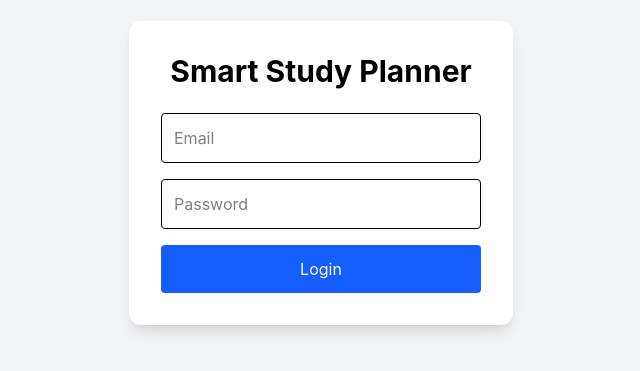
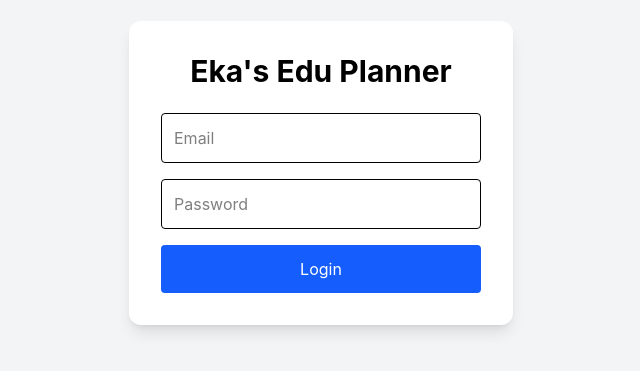
Before and after one commit to mahbubaaktereka/eka-edu-planner, a React (Vite) app: page / in a window 1280 px wide. Shown: the part 227-598 px from the top of the page, without its empty margins (319-959 px from the left). Built offline with nearby package versions, Linux system fonts and the light colour scheme.

Commit message:
Update browser title

```diff
--- a/index.html
+++ b/index.html
@@ -4,7 +4,7 @@
     <meta charset="UTF-8" />
     <link rel="icon" type="image/svg+xml" href="/favicon.svg" />
     <meta name="viewport" content="width=device-width, initial-scale=1.0" />
-    <title>smart-study-planner</title>
+    <title>eka-edu-planner</title>
   </head>
   <body>
     <div id="root"></div>
--- a/src/pages/Dashboard.jsx
+++ b/src/pages/Dashboard.jsx
@@ -101,7 +101,7 @@ function Dashboard() {
     <div className="min-h-screen bg-gray-100 p-8">
       <div className="flex justify-between items-center mb-6">
         <h1 className="text-4xl font-bold">
-          Smart Study Planner
+          Eka's Edu Planner
         </h1>
 
         <button
--- a/src/pages/Login.jsx
+++ b/src/pages/Login.jsx
@@ -48,7 +48,7 @@ function Login() {
     <div className="min-h-screen bg-gray-100 flex items-center justify-center">
       <div className="bg-white p-8 rounded-xl shadow-lg w-96">
         <h1 className="text-3xl font-bold text-center mb-6">
-          Smart Study Planner
+          Eka's Edu Planner
         </h1>
 
         <form onSubmit={handleSubmit}>
```
Also changed, not shown: 1 other file (tests, documents, lock files or other folders).
